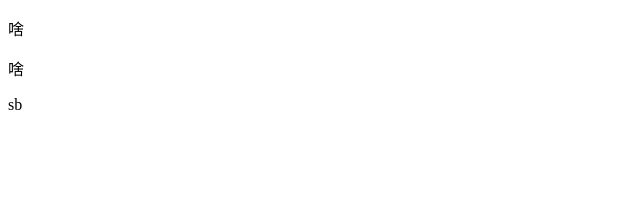
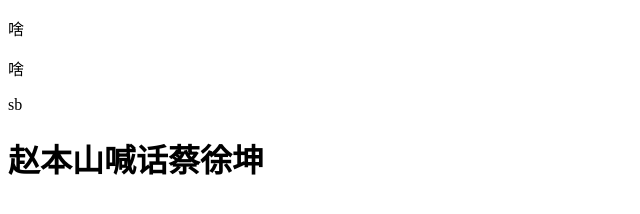
Before and after one commit to guduxunli/H5, a plain HTML site: page index.html in a window 1280 px wide. Shown: the whole page, without its empty margins (0-640 px from the left). Drawn offline with Linux system fonts and the light colour scheme.

```diff
--- a/index.html
+++ b/index.html
@@ -10,5 +10,6 @@
     <p>啥</p>
     <p>啥</p>
     <p>sb</p>
+    <h1> 赵本山喊话蔡徐坤</h1>
 </body>
 </html>
```
